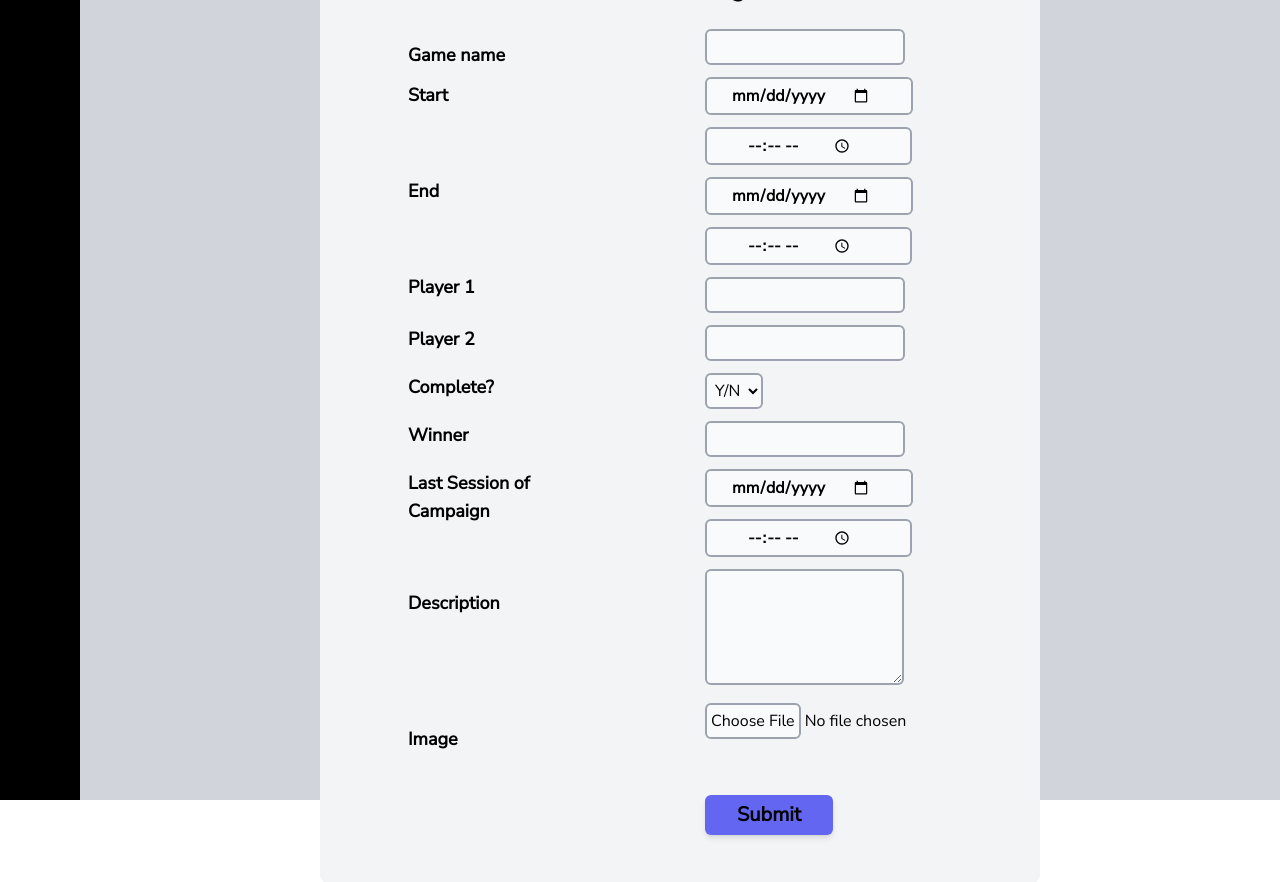
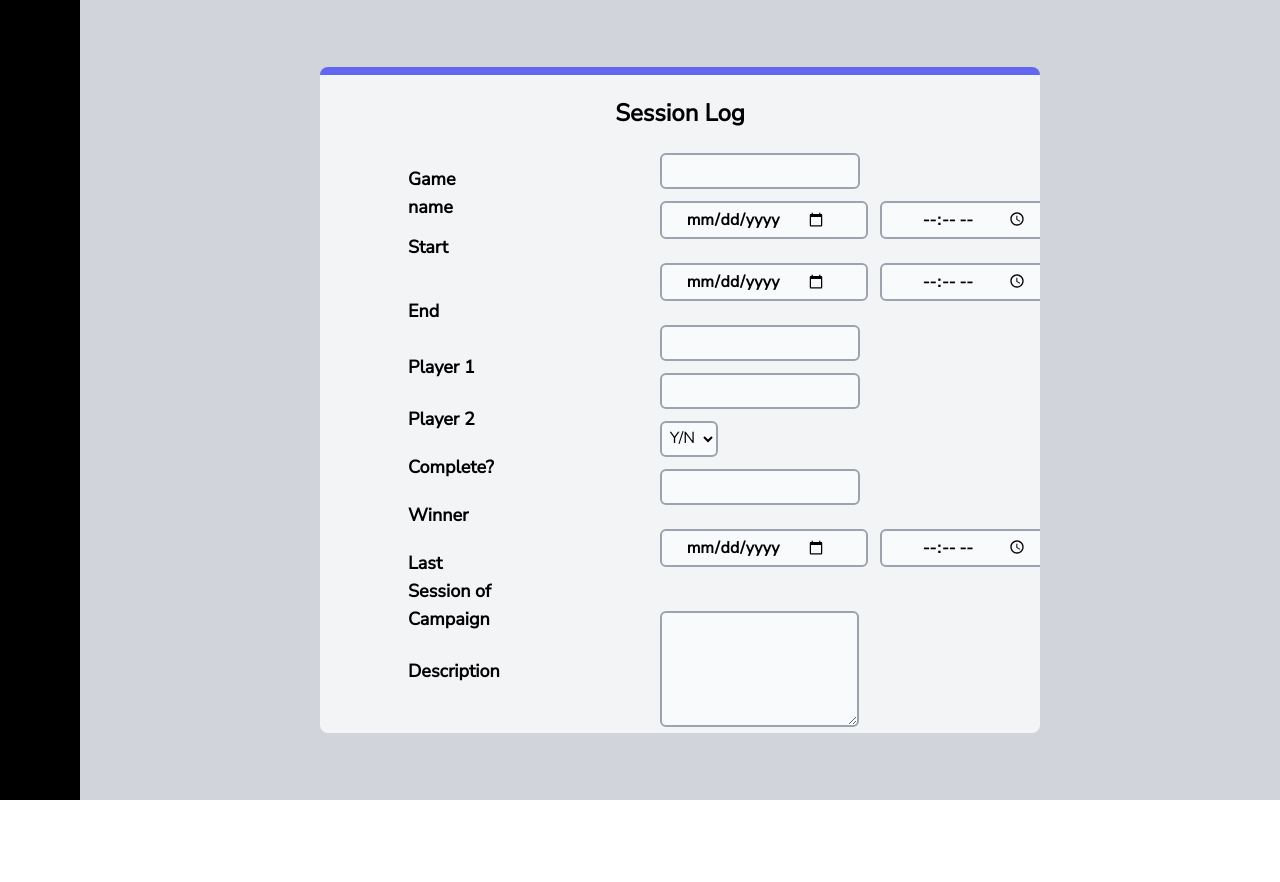
Before and after one commit to IUS-CS/c346-fa23-project-mentats, a Vue app in the folder src/statego-frontend/: page /logsession in a window 1280 px wide. After the commit the page ends 800 px from the top, so only its background shows below. Built offline with nearby package versions, Linux system fonts and the light colour scheme; some icons are missing.

Commit message:
Overflow bug fixed, and rearranged text boxes
Fixed overflow bug on pages and rearranged the time and date text boxes
to be in a row instead of columns

```diff
--- a/src/statego-frontend/src/components/SessionLog.vue
+++ b/src/statego-frontend/src/components/SessionLog.vue
@@ -10,18 +10,18 @@ function addPlayer() {}
 </script>
 
 <template>
-   <div class="drop-shadow-2xlshadow-2xl flex h-fit w-3/5 flex-col justify-center rounded-lg border-t-8 border-t-indigo-500 bg-gray-100 pb-12 pt-12">
+   <div class="drop-shadow-2xlshadow-2xl flex h-5/6 w-3/5 flex-col justify-center rounded-lg border-t-8 border-t-indigo-500 bg-gray-100 pb-12 pt-12 overflow-auto">
       <h1 class="flex w-full justify-center pb-5 font-Nunito-Sans text-2xl font-bold">Session Log</h1>
       <div class="flex h-full w-full flex-row">
          <div class="flex h-full w-2/3 flex-col pl-20 pr-20">
             <p class="pb-3 pl-2 pt-4 font-Nunito-Sans text-lg font-semibold">Game name</p>
-            <p class="pb-16 pl-2 font-Nunito-Sans text-lg font-semibold">Start</p>
-            <p class="pb-16 pl-2 pt-1 font-Nunito-Sans text-lg font-semibold">End</p>
+            <p class="pb-8 pl-2 font-Nunito-Sans text-lg font-semibold">Start</p>
+            <p class="pb-6 pl-2 pt-1 font-Nunito-Sans text-lg font-semibold">End</p>
             <p class="pb-6 pl-2 pt-1 font-Nunito-Sans text-lg font-semibold">Player 1</p>
             <p class="pb-5 pl-2 font-Nunito-Sans text-lg font-semibold">Player 2</p>
             <p class="pb-5 pl-2 font-Nunito-Sans text-lg font-semibold">Complete?</p>
             <p class="pb-5 pl-2 font-Nunito-Sans text-lg font-semibold">Winner</p>
-            <p class="pb-16 pl-2 font-Nunito-Sans text-lg font-semibold">Last Session of Campaign</p>
+            <p class="pb-6 pl-2 font-Nunito-Sans text-lg font-semibold">Last Session of Campaign</p>
             <p class="pb-20 pl-2 font-Nunito-Sans text-lg font-semibold">Description</p>
             <p class="pl-2 pt-7 font-Nunito-Sans text-lg font-semibold">Image</p>
          </div>
@@ -33,7 +33,7 @@ function addPlayer() {}
                   <input class="font-Nunito-Sans italic rounded-md border-2 border-solid border-gray-400 bg-gray-50 p-1 text-center hover:bg-gray-100 pr-3" v-model="gameName" />
                </div>
                <!-- date and time started -->
-               <div class="flex flex-col pb-3">
+               <div class="flex flex-row pb-3">
                   <div class="pb-3 pr-3">
                      <input
                         class="rounded-md border-2 border-solid border-gray-400 bg-gray-50 p-1 pl-6 pr-10 font-Nunito-Sans font-semibold hover:shadow-md"
@@ -53,7 +53,7 @@ function addPlayer() {}
                </div>
 
                <!-- date and time ended -->
-               <div class="flex flex-col pb-3">
+               <div class="flex flex-row pb-3">
                   <div class="pb-3 pr-3">
                      <input
                         class="rounded-md border-2 border-solid border-gray-400 bg-gray-50 p-1 pl-6 pr-10 font-Nunito-Sans font-semibold hover:shadow-md"
@@ -95,12 +95,12 @@ function addPlayer() {}
                </div>
 
                <!-- winner textbox -->
-               <div class="pb-3">
+               <div class="pb-6">
                   <input class="font-Nunito-Sans rounded-md border-2 border-solid border-gray-400 bg-gray-50 p-1 text-center hover:bg-gray-100 pr-3" v-model="winnerName" />
                </div>
 
                <!-- date and time of last session  -->
-               <div class="flex flex-col pb-3">
+               <div class="flex flex-row pb-8">
                   <div class="pb-3 pr-3">
                      <input
                         class="rounded-md border-2 border-solid border-gray-400 bg-gray-50 p-1 pl-6 pr-10 font-Nunito-Sans font-semibold hover:shadow-md"
@@ -129,7 +129,7 @@ function addPlayer() {}
 
                <!-- image upload button -->
                <input
-                  class="font-Nunito-Sans pb-4 file:rounded-md file:border-2 file:border-solid file:border-gray-400 file:bg-gray-50 file:p-1 file:hover:bg-gray-100 file:hover:shadow-md"
+                  class="font-Nunito-Sans pb-10 file:rounded-md file:border-2 file:border-solid file:border-gray-400 file:bg-gray-50 file:p-1 file:hover:bg-gray-100 file:hover:shadow-md"
                   type="file"
                   name="pictureUpload"
                   accept="image/*"
```
